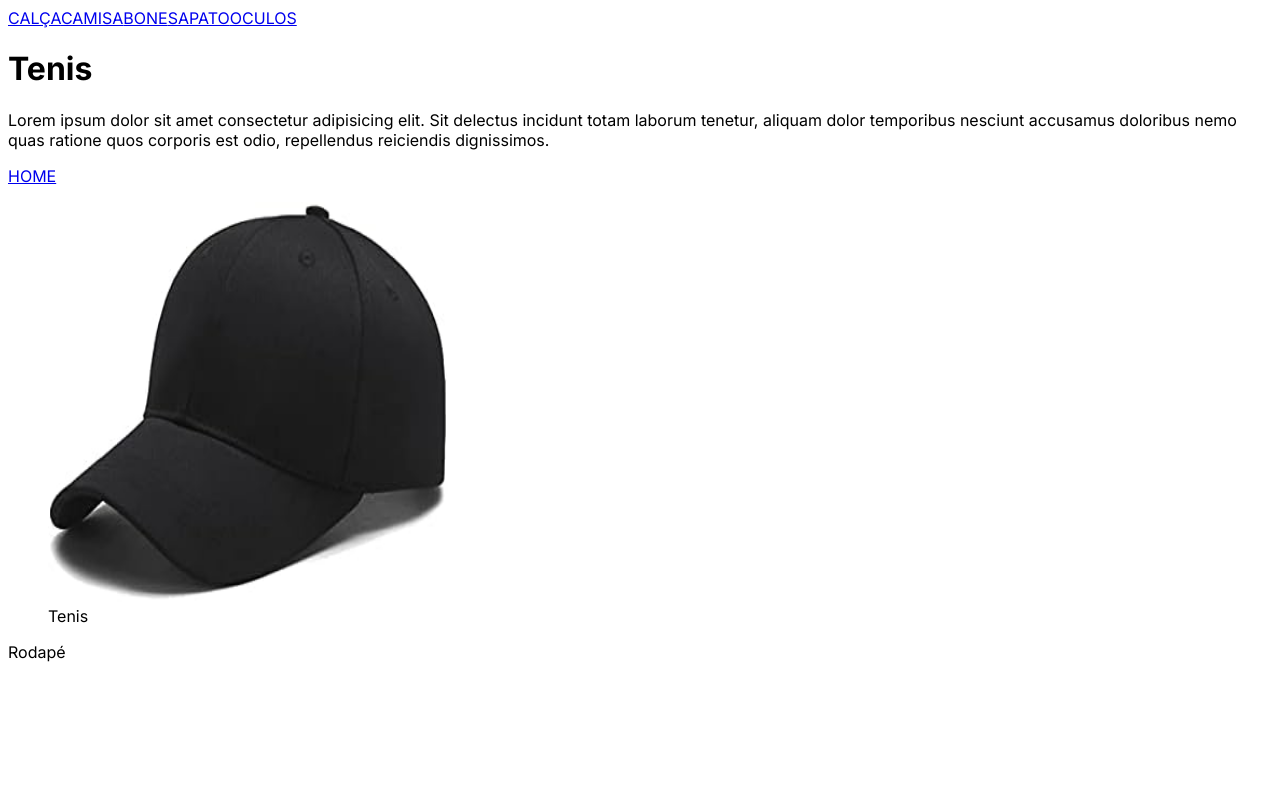
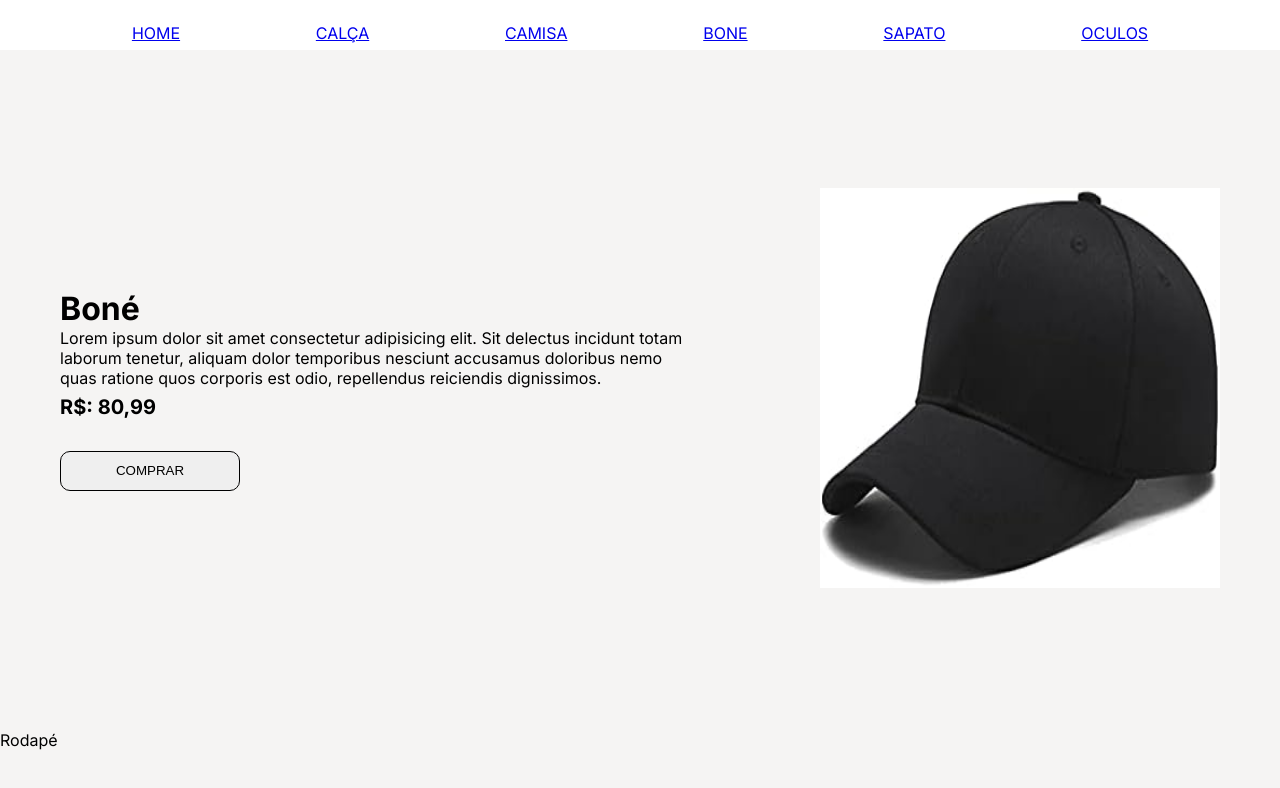
Before and after one commit to ads-ntc/ads.cp3.web, a Next.js app: page /produtos/bone in a window 1280 px wide. Shown: the top 788 px of the page. Built offline with nearby package versions, Linux system fonts and the light colour scheme.

Commit message:
Arquivos

```diff
--- a/src/app/produtos/bone/page.jsx
+++ b/src/app/produtos/bone/page.jsx
@@ -1,20 +1,24 @@
 import Image from "next/image"
 import Link from "next/link"
+
+
+import "../../../components/styles/styles.css"
 
 import BoneImg from "../../assets/bone2.jpg"
 
 export default function Bone() {
   return (
-    <div>
-      <h1>Tenis</h1>
-      <div>
+    <div className="container-produto">
+      <div className="descricao-produto">
+        <h1>Boné</h1>
         <p>Lorem ipsum dolor sit amet consectetur adipisicing elit. Sit delectus incidunt totam laborum tenetur, aliquam dolor temporibus nesciunt accusamus doloribus nemo quas ratione quos corporis est odio, repellendus reiciendis dignissimos.</p>
-        <p><Link href="/">HOME</Link></p>
+        <p className="valor" >R$: 80,99</p>
+        <button>COMPRAR</button>
+        </div>
         <figure>
           <Image src={BoneImg} width={400} height={400} alt="Tenis" />
           <figcaption>Tenis</figcaption>
         </figure>
-      </div>
     </div>
   )
 }
--- a/src/components/Cabecalho/Cabecalho.css
+++ b/src/components/Cabecalho/Cabecalho.css
@@ -0,0 +1,25 @@
+nav{
+    background-color: #ffffff;
+    height: 50px;
+}
+
+ul {
+    display: flex;
+    align-items: center;
+    flex-direction: row;
+    justify-content: space-around;
+    margin:  0 5% 0 5%;
+
+
+}
+
+li{
+    padding: 2% 0 0 0;
+    list-style: none;
+
+}
+
+Link{
+    text-decoration: none;
+
+}
--- a/src/components/Cabecalho/Cabecalho.jsx
+++ b/src/components/Cabecalho/Cabecalho.jsx
@@ -5,11 +5,14 @@ export default function Cabecalho() {
   return (
     <header className='cabecalho'>
       <nav>
-        <Link href="/produtos/calca">CALÇA</Link>
-        <Link href="/produtos/camisa">CAMISA</Link>
-        <Link href="/produtos/bone">BONE</Link>
-        <Link href="/produtos/sapato">SAPATO</Link>
-        <Link href="/produtos/oculos">OCULOS</Link>
+        <ul>
+          <li><Link href="/">HOME</Link></li>
+          <li><Link href="/produtos/calca">CALÇA</Link></li>
+          <li><Link href="/produtos/camisa">CAMISA</Link></li>
+          <li><Link href="/produtos/bone">BONE</Link></li>
+          <li><Link href="/produtos/sapato">SAPATO</Link></li>
+          <li><Link href="/produtos/oculos">OCULOS</Link></li>
+        </ul>
       </nav>
     </header>
 
--- /dev/null
+++ b/src/components/styles/styles.css
@@ -0,0 +1,51 @@
+*{
+    padding: 0;
+    margin: 0;
+}
+
+
+body{
+    background-color: #F5F4F3;
+}
+
+
+.container-home{
+    display: flex;
+    flex-direction: row;
+    align-items: center;
+    justify-content: space-around ;
+
+    height: 85vh;
+}
+
+figcaption{
+    display: none;
+}
+
+
+.container-produto{
+    display: flex;
+    flex-direction: row;
+    align-items: center;
+    justify-content: space-around ;
+    height: 85vh;
+}
+
+.descricao-produto{
+    width: 50%;
+}
+
+.valor{
+    font-size: 20px;
+    font-weight: bold;
+    margin: 1% 0 0 0;
+}
+
+button{
+    width: 180px;
+    height: 40px;
+
+    margin: 5% 0 0 0;
+    border-radius: 10px;
+    border: solid 1px;
+}
```
Also changed, not shown: src/app/page.js (+10 -5 lines), src/app/produtos/calca/page.jsx (+11 -7 lines), src/app/produtos/camisa/page.jsx (+15 -7 lines), src/app/produtos/oculos/page.jsx (+11 -6 lines), src/app/produtos/sapato/page.jsx (+12 -6 lines), src/components/Rodape/Rodape.css (+14 -0 lines), src/app/assets/logo.jpg (added), src/app/assets/roupas.png (added).
